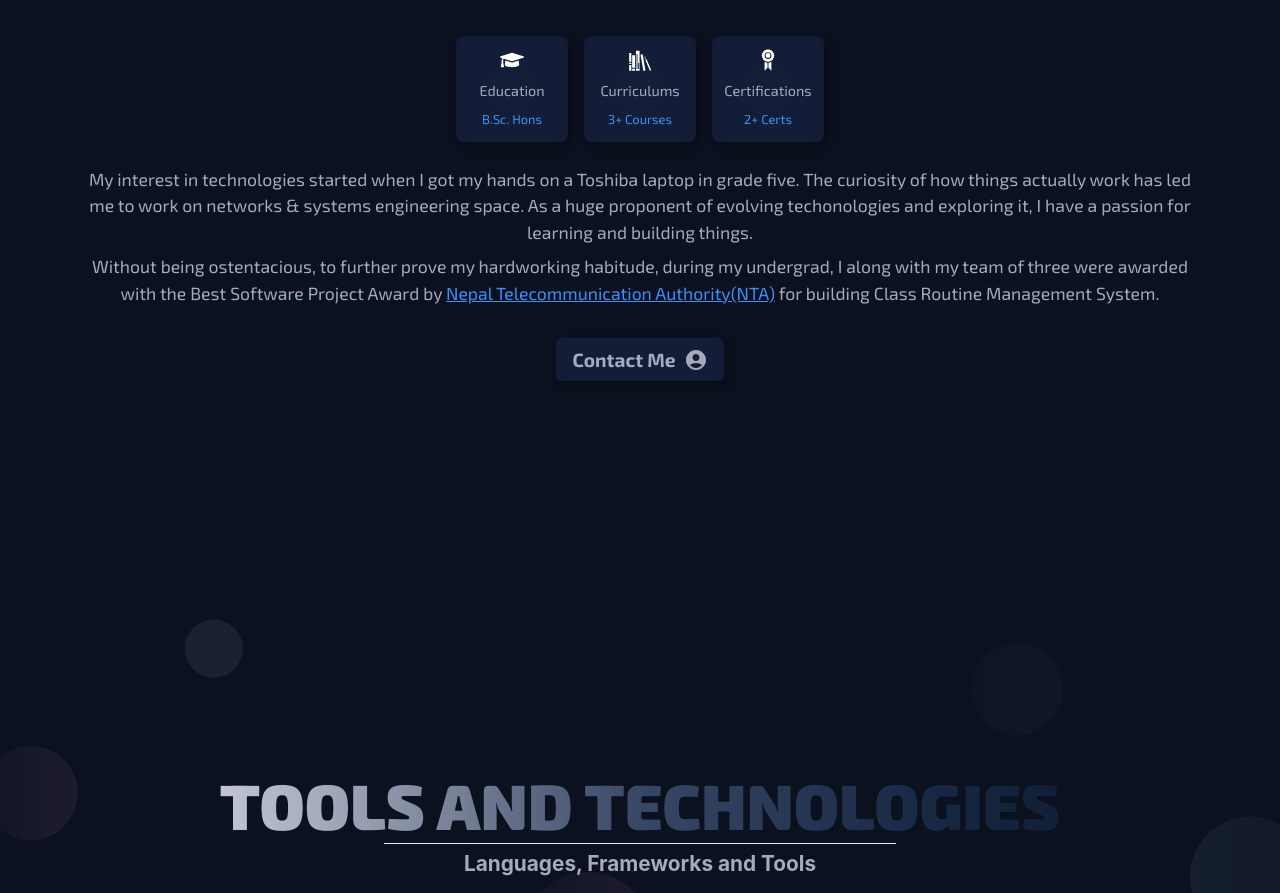
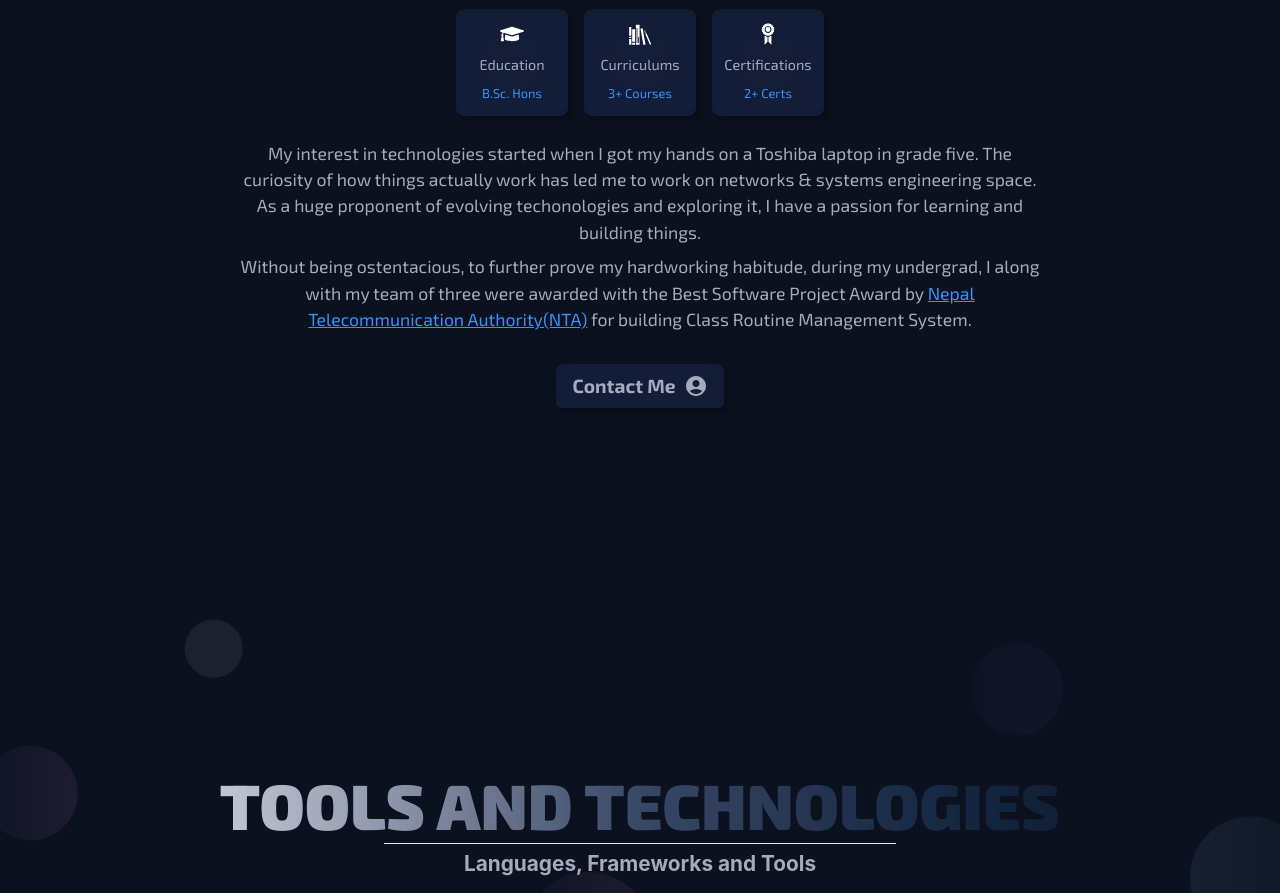
Before and after one commit to zeetaengrg/portfolio, a Next.js app: page / in a window 1280 px wide. Shown: the part 1047-1940 px from the top of the page. Built offline with nearby package versions, Linux system fonts and the light colour scheme.

Commit message:
style: padding modified

```diff
--- a/components/modules/AboutMeText/AboutMeText.jsx
+++ b/components/modules/AboutMeText/AboutMeText.jsx
@@ -11,7 +11,7 @@ const AboutMeText = () => {
   return (
     <MotionBox
       as="article"
-      p={{ base: "1.5rem 2rem", md: "1.5rem 5rem" }}
+      p={{ base: "1.5rem 2rem", md: "1.5rem 5rem", lg: "1.5rem 15rem" }}
       textAlign="center"
       fontSize={{ base: "1.1rem" }}
       variants={commonVariants}
```
